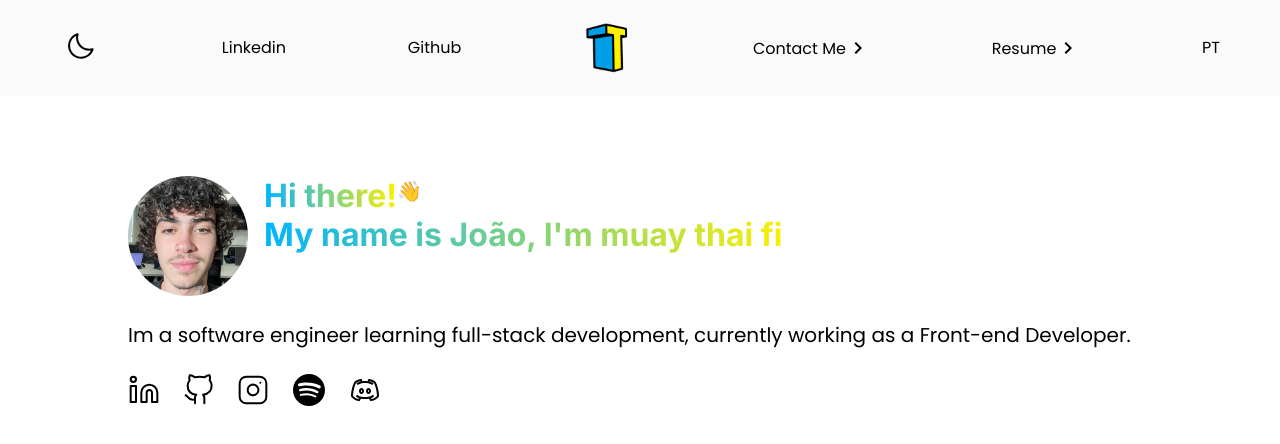
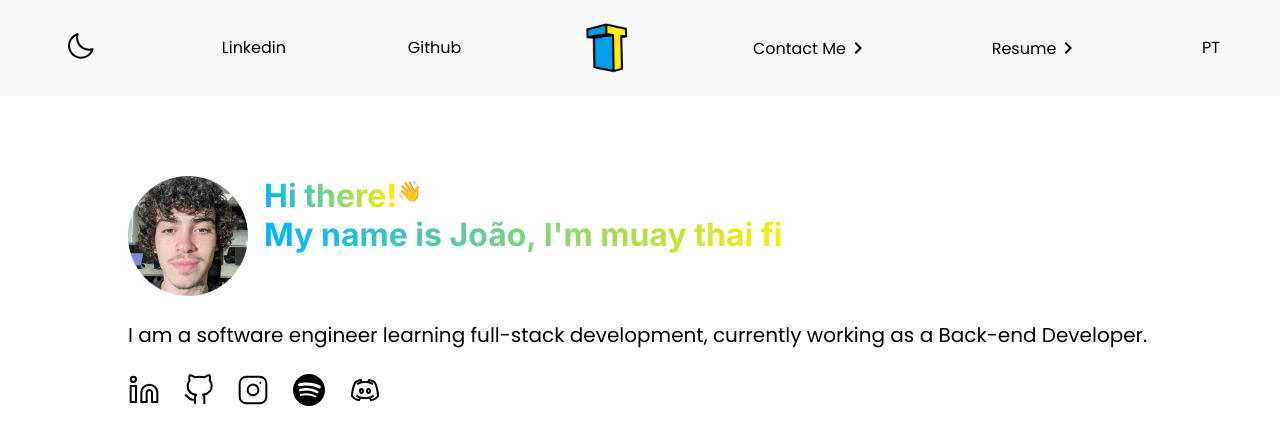
Before and after one commit to txjao/txjao, a React (Vite) app: page / in a window 1280 px wide. Shown: the top 444 px of the page. Built offline with nearby package versions, Linux system fonts and the light colour scheme.

Commit message:
feat: change info text

```diff
--- a/src/Components/Info.tsx
+++ b/src/Components/Info.tsx
@@ -112,7 +112,7 @@ export function Info() {
                     <img src='/eu.jpg' onClick={handleEasterEgg} />
                     <Lettering />
                 </div>
-                <p>Im a software engineer learning full-stack development, currently working as a Front-end Developer.</p>
+                <p>I am a software engineer learning full-stack development, currently working as a Back-end Developer.</p>
                 <div className="icons">
                     <a target="_blank" href="https://www.linkedin.com/in/jo%C3%A3o-victor-teixeira-4b1429195/"> <ReactSVG src={socialMediaIcons.linkedin} /></a>
                     <a target="_blank" href="https://github.com/txjao"> <ReactSVG src={socialMediaIcons.github} /></a>
```
